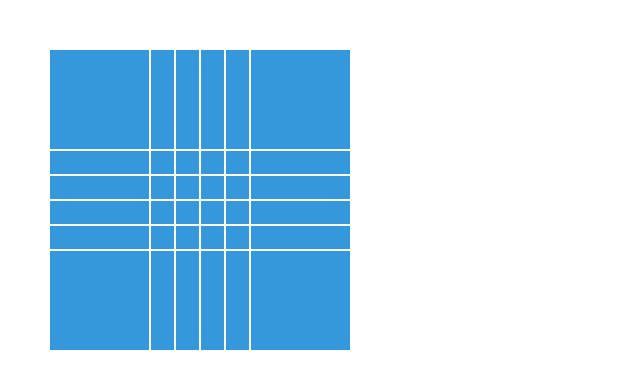
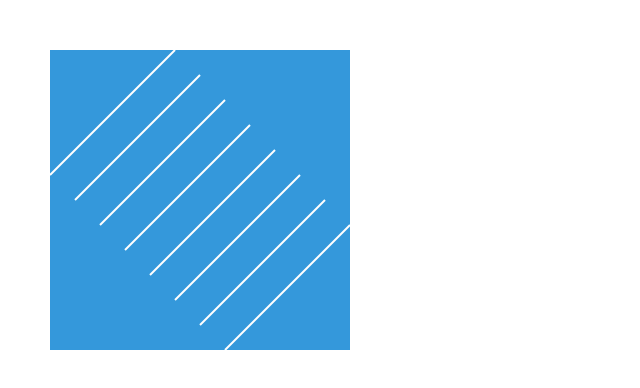
Before and after one commit to EHB-MCT/dev1-exercises-BrikMinnart, a plain HTML site: page index.html in a window 1280 px wide. Shown: the whole page, without its empty margins (0-640 px from the left). Drawn offline with Linux system fonts and the light colour scheme.

Commit message:
3-1-d finished

```diff
--- a/exercises/3-iteration-while/3-1-d.js
+++ b/exercises/3-iteration-while/3-1-d.js
@@ -13,9 +13,11 @@ function draw() {
 }
 
 function drawDiagonalLines() {
-    let i = ;
-    while (i <= ) {
-        Utils.drawLine(, , , );
-        i = ;
+    let i =0 ;
+    let spacing = 25;
+    let ofset = 25 ;
+    while (i <=7) {
+        Utils.drawLine(50+(i*spacing),175+(i*ofset),175+(i*spacing),50+(i*ofset));
+        i =i+1;
     }
 }
--- a/index.html
+++ b/index.html
@@ -1,7 +1,7 @@
 <html>
 
 <head>
-    <script src="exercises/3-iteration-while/3-1-c.js" type="module"></script>
+    <script src="exercises/3-iteration-while/3-1-d.js" type="module"></script>
     <link rel="stylesheet" type="text/css" href="styles/index.css" />
 </head>
 
```
